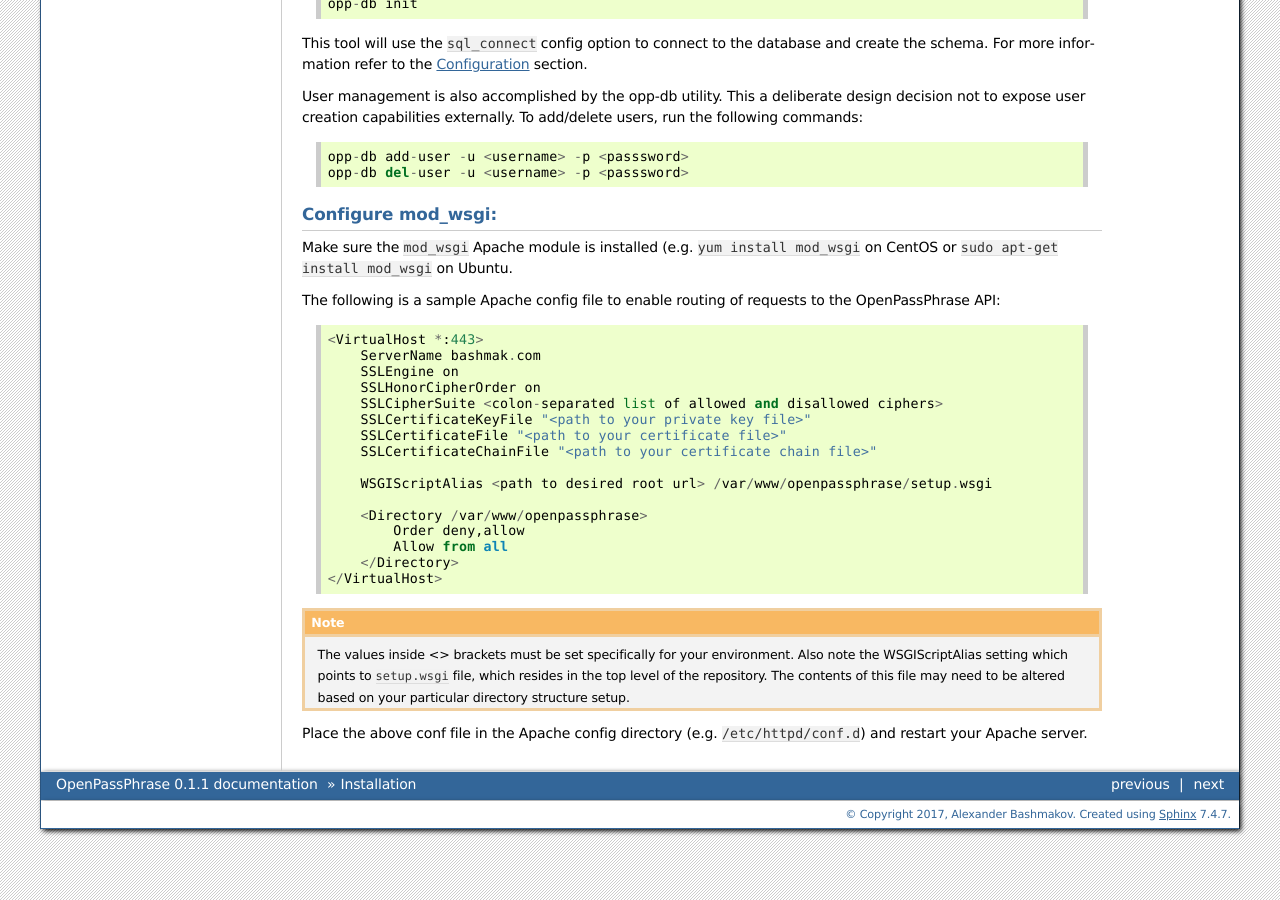
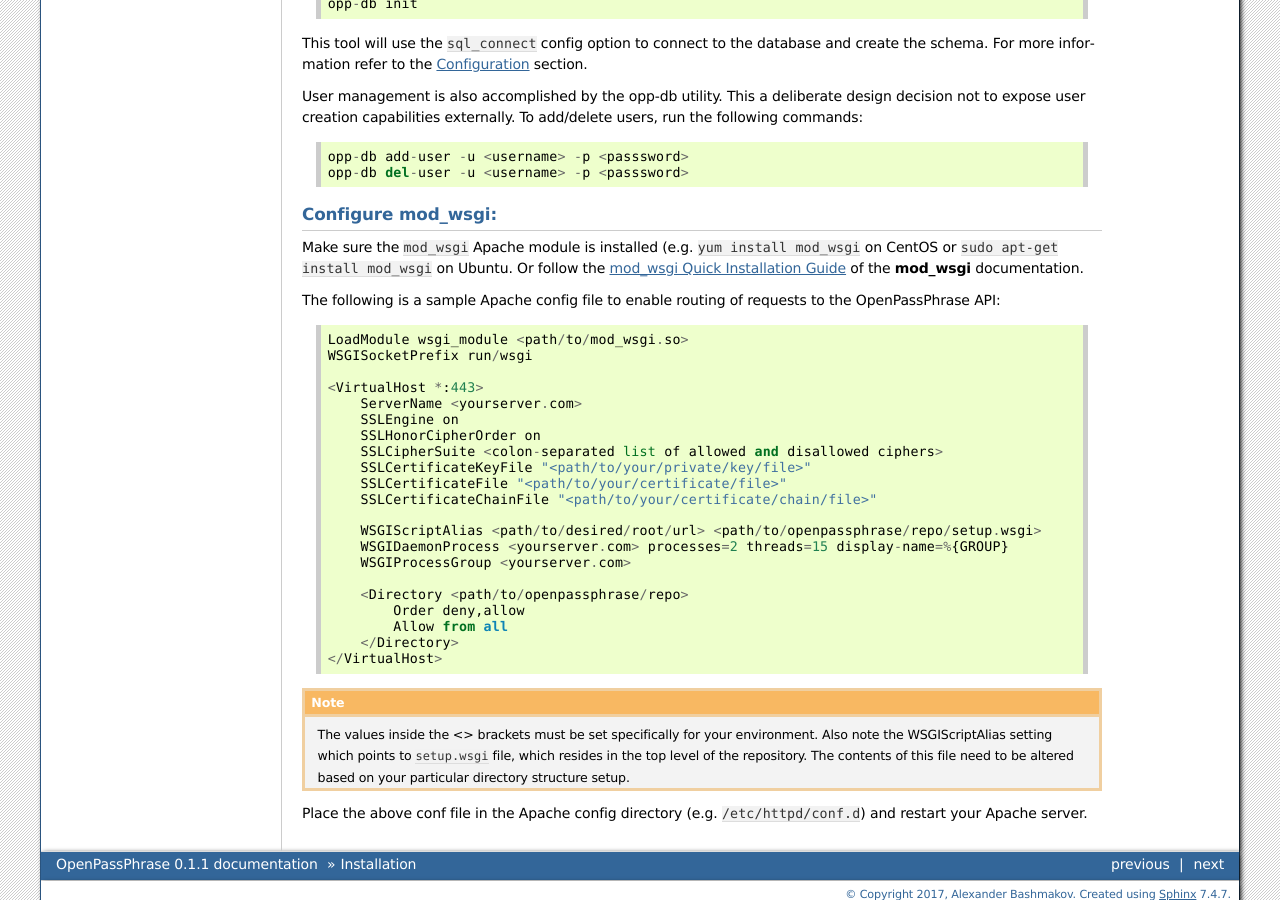
Before and after one commit to openpassphrase/opp, a Sphinx documentation site: the page built from docs/source/installation.rst, in a window 1280 px wide and 900 px high, scrolled down 1313 px. Built offline with Sphinx 7.4.7, drawn with Linux system fonts in a browser that asks for light colours.

Commit message:
Updated mod_wsgi configuration example.

```diff
--- a/docs/source/installation.rst
+++ b/docs/source/installation.rst
@@ -131,33 +131,41 @@
 Configure mod_wsgi:
 -------------------
 Make sure the ``mod_wsgi`` Apache module is installed (e.g. ``yum install
-mod_wsgi`` on CentOS or ``sudo apt-get install mod_wsgi`` on Ubuntu.
+mod_wsgi`` on CentOS or ``sudo apt-get install mod_wsgi`` on Ubuntu. Or
+follow the `mod_wsgi Quick Installation Guide <https://modwsgi.readthedocs.io
+/en/develop/user-guides/quick-installation-guide.html>`_ of the **mod_wsgi**
+documentation.
 
 The following is a sample Apache config file to enable routing of requests to
 the OpenPassPhrase API::
 
+    LoadModule wsgi_module <path/to/mod_wsgi.so>
+    WSGISocketPrefix run/wsgi
+
     <VirtualHost *:443>
-        ServerName bashmak.com
+        ServerName <yourserver.com>
         SSLEngine on
         SSLHonorCipherOrder on
         SSLCipherSuite <colon-separated list of allowed and disallowed ciphers>
-        SSLCertificateKeyFile "<path to your private key file>"
-        SSLCertificateFile "<path to your certificate file>"
-        SSLCertificateChainFile "<path to your certificate chain file>"
+        SSLCertificateKeyFile "<path/to/your/private/key/file>"
+        SSLCertificateFile "<path/to/your/certificate/file>"
+        SSLCertificateChainFile "<path/to/your/certificate/chain/file>"
 
-        WSGIScriptAlias <path to desired root url> /var/www/openpassphrase/setup.wsgi
+        WSGIScriptAlias <path/to/desired/root/url> <path/to/openpassphrase/repo/setup.wsgi>
+        WSGIDaemonProcess <yourserver.com> processes=2 threads=15 display-name=%{GROUP}
+        WSGIProcessGroup <yourserver.com>
 
-        <Directory /var/www/openpassphrase>
+        <Directory <path/to/openpassphrase/repo>
             Order deny,allow
             Allow from all
         </Directory>
     </VirtualHost>
 
-.. Note:: The values inside <> brackets must be set specifically for your
-   environment. Also note the WSGIScriptAlias setting which points to
+.. Note:: The values inside the <> brackets must be set specifically for
+   your environment. Also note the WSGIScriptAlias setting which points to
    ``setup.wsgi`` file, which resides in the top level of the repository.
-   The contents of this file may need to be altered based on your
-   particular directory structure setup.
+   The contents of this file need to be altered based on your particular
+   directory structure setup.
 
 Place the above conf file in the Apache config directory (e.g.
 ``/etc/httpd/conf.d``) and restart your Apache server.
```
